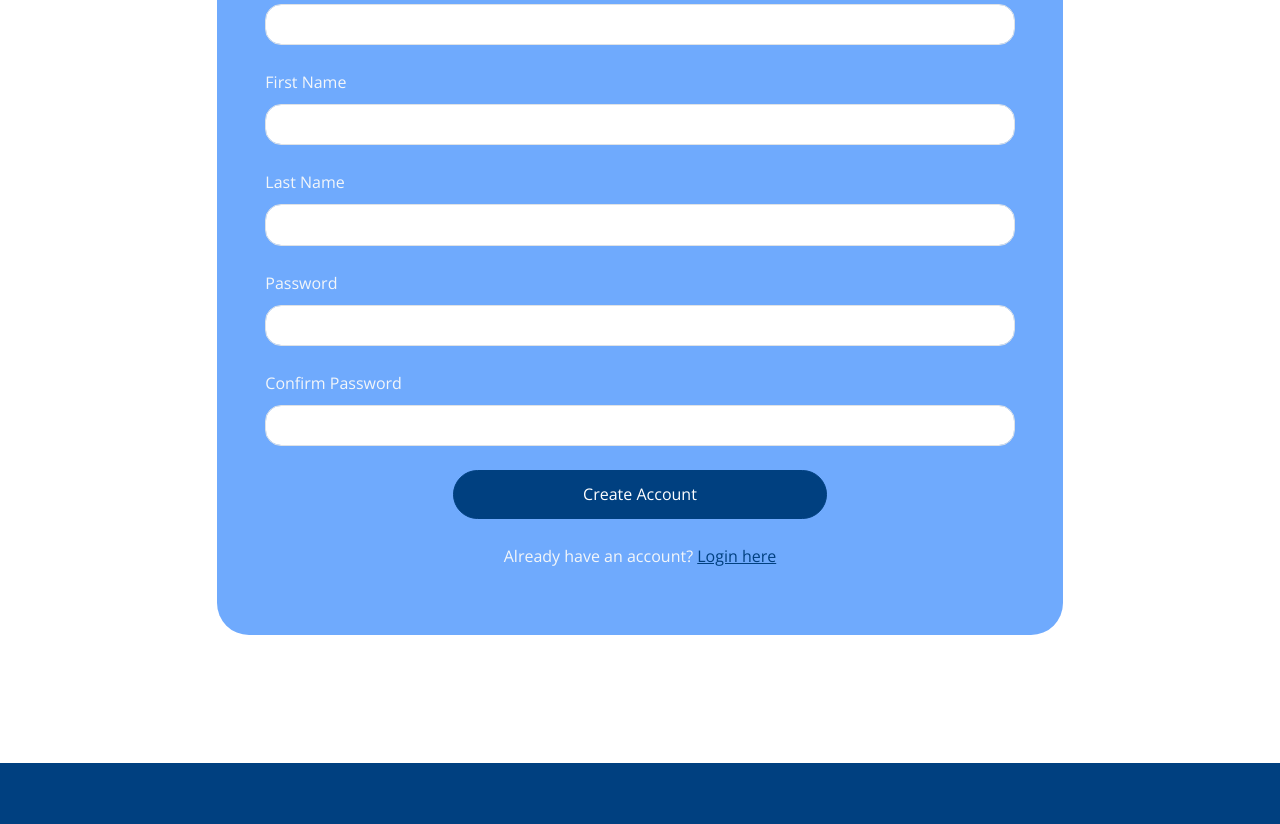
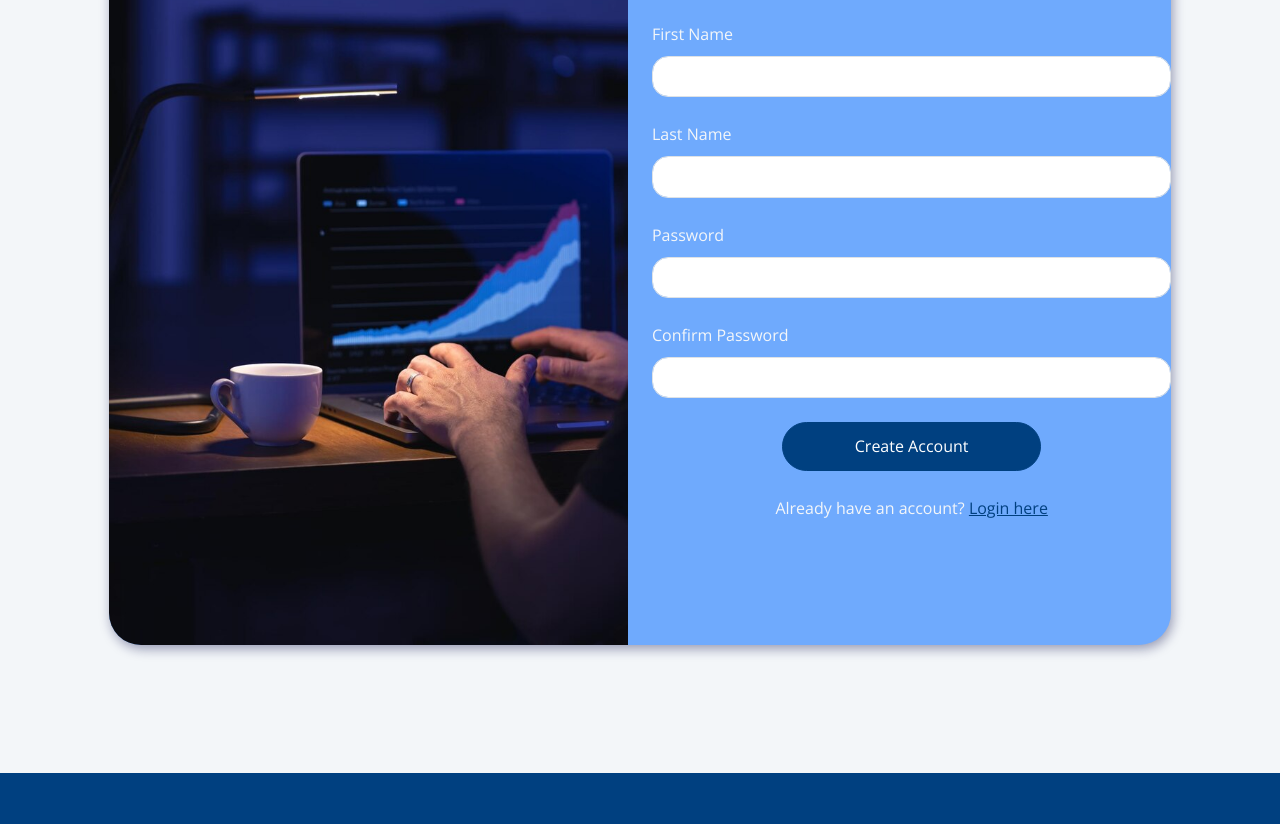
Before and after one commit to wastardy/sigma_webapp_client, a website: page pages/register.html in a window 1280 px wide. Shown: the part 566-1390 px from the top of the page. Drawn offline with nearby package versions, Linux system fonts and the light colour scheme; files that its build step writes are made by us from their sources; files whose address does not match are found by name.

Commit message:
redesign register form appearance: add image to the left side, and form to the right

```diff
--- a/pages/register.html
+++ b/pages/register.html
@@ -19,7 +19,7 @@
         <script defer src="../js/loadFooter.js"></script>
         <script defer src="../js/script.js"></script>
     </head>
-    <body>
+    <body style="overflow-x: hidden;">
         <!-- Header -->
         <header class="bg-primary p-5">
             <div class="container">
@@ -33,11 +33,20 @@
             </div>
         </header>
 
-        <section class="py-7 bg-gradient-register">
+        <section class="py-7 bg-light">
             <div class="row">
-                <div class="col-lg-8 offset-lg-2">
-                    <div class="card bg-primary text-light rounded-5 border-0 article-text">
-                        <div class="card-body p-5">
+                <div class="col-lg-10 offset-lg-1">
+                    <div class="card form-card bg-primary text-light rounded-5 border-0 card-shadow">
+                        <div class="row">
+                            <div class="col-md-6">
+                                <img
+                                    src="../assets/images/register_login.png"
+                                    alt="image"
+                                    class="img-fluid form-image h-100"
+                                >
+                            </div>
+
+                            <div class="col-md-6">
                                 <h2 class="text-center fw-bold">Create an Account</h2>
                                 <form action="#" method="POST">
                                     <div class="mb-4">
@@ -121,6 +130,7 @@
                         </div>
                     </div>
                 </div>
+            </div>
         </section>
 
         <script src="../js/bootstrap.bundle.min.js"></script>
--- a/scss/styles.scss
+++ b/scss/styles.scss
@@ -43,3 +43,13 @@
 .card-shadow {
     box-shadow: 2px 4px 12px rgba(12, 17, 77, 0.4);
 }
+
+.form-card {
+    overflow: hidden;
+}
+
+.form-image {
+    object-fit: cover;
+    width: 100%;
+    height: 100%;
+}
```
Lines whose indentation alone changed are shown as unchanged.
